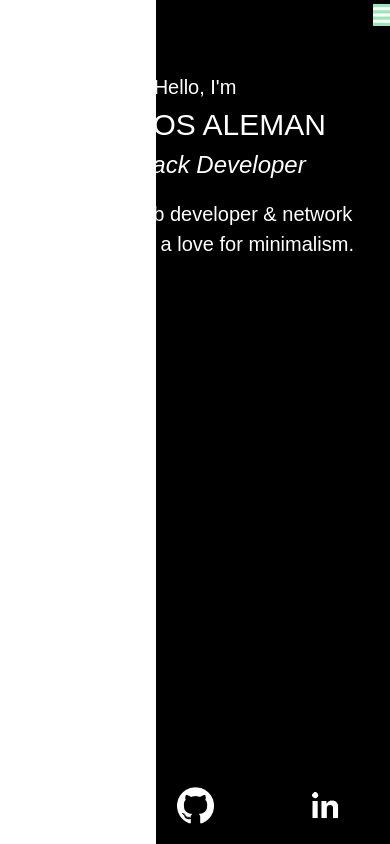
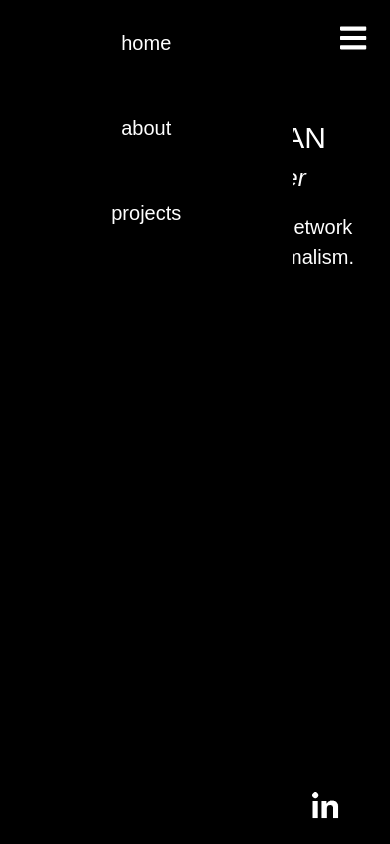
Before and after one commit to EruditeCoder/portfolio, a React (Create React App) app: page / in a window 390 px wide. Both pictures are taken after a click on the icon 381 px from the left and 14 px from the top of the page. Built offline with nearby package versions, Linux system fonts and the light colour scheme.

Commit message:
Extended the functionality of the hamburger menu

```diff
--- a/src/App.js
+++ b/src/App.js
@@ -14,10 +14,15 @@ import {
 const App = () => {
     return (
         <main>
+            <div className="text-white min-h-screen md:min-h-0 flex flex-col md:flex-row">
 
-            <div className="text-white min-h-screen md:min-h-0 flex flex-col md:flex-row">
                 <Router>
-                    <div className="px-2 pt-12 md:pt-0 md:mt-48 flex-grow">
+
+                    <header className="pt-4 pr-6 flex justify-end items-center md:hidden text-white">
+                        <Menu />
+                    </header>
+
+                    <div className="px-2 md:pt-0 md:mt-48 flex-grow">
 
                         <div className="flex flex-col md:flex-row md:h-64">
 
@@ -59,13 +64,9 @@ const App = () => {
 
                     </div>
 
-                <div className="mb-5 md:hidden">
-                    <Links />
-                </div>
-
-                <div class="md:hidden fixed top-0 right-0">
-                    <Menu />
-                </div>
+                    <div className="mb-5 md:hidden">
+                        <Links />
+                    </div>
                 </Router>
             </div>
 
--- a/src/Components/Links.js
+++ b/src/Components/Links.js
@@ -2,7 +2,7 @@ import React from 'react'
 
 const Links = () => {
     return (
-        <div className="flex md:flex-col justify-around md:h-full md:pt-8 md:pb-8">
+        <div className="flex md:flex-col justify-around md:h-full md:pt-5 md:pb-5">
 
             {/* Resume */}
             <a href="./docs/Resume.pdf">
--- a/src/Components/List.js
+++ b/src/Components/List.js
@@ -1,8 +1,8 @@
 import React, { useEffect, useState } from 'react'
 import {
     Link,
+    useHistory
 } from 'react-router-dom'
-import { useHistory } from 'react-router-dom'
 
 const List = () => {
 
--- a/src/Components/ListToggle.js
+++ b/src/Components/ListToggle.js
@@ -1,4 +1,4 @@
-const ListToggle = (event) => {
+const ListToggle = () => {
     const history = useHistory()
 
     const [home, setHome] = useState("home")
--- a/src/Components/Menu.js
+++ b/src/Components/Menu.js
@@ -9,20 +9,20 @@ const Menu = () => {
     const [showMenu, setShowMenu] = useState(false)
 
     const maskTransitions = useTransition(showMenu, null, {
-        from: { position:'absolute', opacitity: 0 },
-        enter: { opacity: 1},
-        leave: { opacity:0},
+        from: { position: 'absolute', opacitity: 0 },
+        enter: { opacity: 1 },
+        leave: { opacity: 0 },
     })
 
     const menuTransitions = useTransition(showMenu, null, {
         from: { opacity: 0, transform: 'translateX(-100%)' },
-        enter: { opacity: 1, transform: 'translateX(0%)'},
-        leave: { opacity: 0, transform: 'translateX(-100%)'},
+        enter: { opacity: 1, transform: 'translateX(0%)' },
+        leave: { opacity: 0, transform: 'translateX(-100%)' },
     })
 
     return (
         <nav>
-            <span className="text-xl bg-green-300">
+            <span className="text-3xl">
                 <FontAwesomeIcon
                     icon={faBars}
                     onClick={() => setShowMenu(!showMenu)}
@@ -45,25 +45,22 @@ const Menu = () => {
                 <animated.div
                     key={key}
                     style={props}
-                    className="fixed bg-white top-0 left-0 w-2/5 h-full z-50 shadow"
+                    className="fixed bg-black top-0 left-0 w-3/4 h-full z-50 shadow"
                 >
                     <div>
-                        <div className="font-bold py-3">
-                            Main Menu
-                        </div>
-                        <ul className="text-xl text-center flex flex-col justify-between h-full pt-6 pb-6">
+                        <ul className="text-xl text-center h-64 flex flex-col justify-around">
                             <li>
-                                <Link to="/">
+                                <Link to="/" onClick={() => setShowMenu(false)}>
                                     home
                                 </Link>
                             </li>
                             <li>
-                                <Link to="/about-me">
+                                <Link to="/about-me" onClick={() => setShowMenu(false)}>
                                     about
                                 </Link>
                             </li>
                             <li>
-                                <Link to="/projects">
+                                <Link to="/projects" onClick={() => setShowMenu(false)}>
                                     projects
                                 </Link>
                             </li>
```
